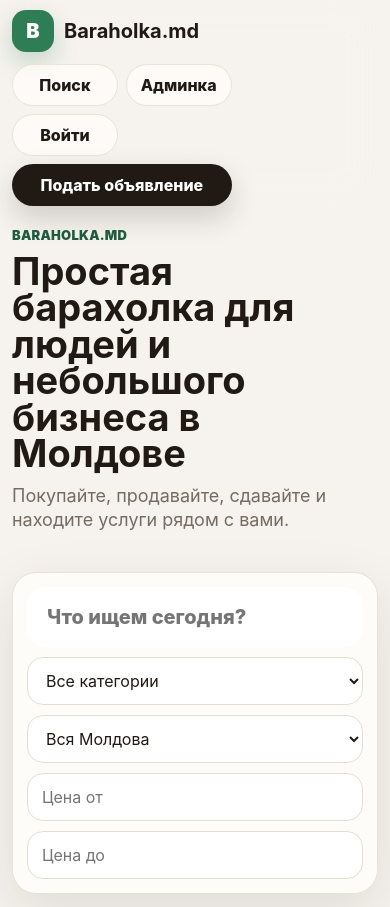
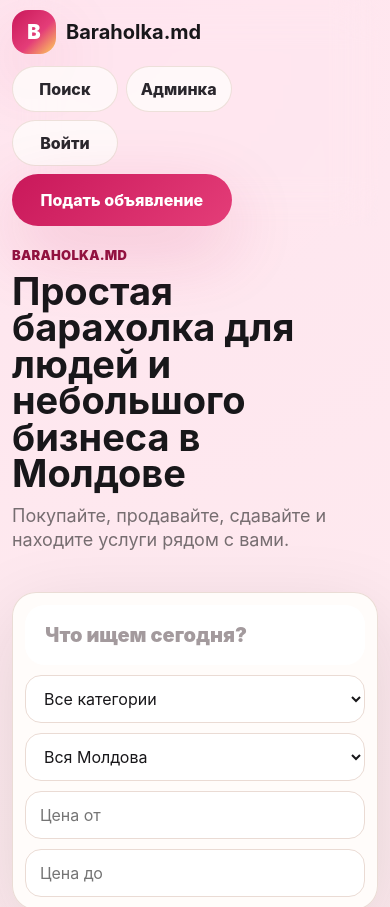
Before and after one commit to zavturandrei-glitch/baraholka-md, a Next.js app: page / in a window 390 px wide. Shown: the top 907 px of the page. Built offline with nearby package versions, Linux system fonts and the light colour scheme.

Commit message:
Update Baraholka.md brand colors

```diff
--- a/app/globals.css
+++ b/app/globals.css
@@ -1,90 +1,108 @@
 :root {
-  --bg: #f6f3ee;
-  --surface: #fffdfa;
-  --surface-soft: #f0eadf;
-  --ink: #211a14;
-  --muted: #756b60;
-  --line: #e5ddd1;
-  --brand: #2f7d54;
-  --brand-dark: #1f5d3d;
-  --accent: #f4c76b;
+  --bg: #fbf4ee;
+  --surface: #fffdfb;
+  --surface-soft: #f6eadf;
+  --surface-pink: #fff1f5;
+  --ink: #18171a;
+  --graphite: #2a272d;
+  --muted: #766d70;
+  --line: #eadbd4;
+  --brand: #c9185a;
+  --brand-2: #e43d78;
+  --brand-dark: #8f123f;
+  --accent: #ffd45a;
+  --accent-soft: #fff4c7;
   --danger: #b42318;
   --radius: 24px;
-  --shadow: 0 18px 55px rgba(33, 26, 20, .10);
+  --shadow: 0 20px 60px rgba(24, 23, 26, .10);
+  --shadow-strong: 0 24px 70px rgba(201, 24, 90, .18);
 }
 * { box-sizing: border-box; }
 html { scroll-behavior: smooth; }
-body { margin: 0; background: var(--bg); color: var(--ink); font-family: Inter, Arial, Helvetica, sans-serif; }
+body { margin: 0; background: radial-gradient(circle at 18% 0%, #ffe5ef 0, transparent 32%), radial-gradient(circle at 86% 8%, #fff2bd 0, transparent 26%), var(--bg); color: var(--ink); font-family: Inter, Arial, Helvetica, sans-serif; }
 a { color: inherit; text-decoration: none; }
 button, input, select, textarea { font: inherit; }
-button { cursor: pointer; }
+button { cursor: pointer; transition: transform .16s ease, box-shadow .16s ease, border-color .16s ease, background .16s ease; }
+button:hover, .nav-link:hover, .card-actions a:hover, .post-link:hover, .primary-btn:hover { transform: translateY(-1px); }
 img { max-width: 100%; display: block; }
 .topbar { position: sticky; top: 0; z-index: 20; width: min(1240px, calc(100% - 24px)); min-height: 72px; margin: 0 auto; display: flex; align-items: center; justify-content: space-between; gap: 14px; backdrop-filter: blur(20px); }
-.brand { display: inline-flex; align-items: center; gap: 10px; font-size: 20px; font-weight: 900; }
-.brand span { width: 42px; height: 42px; display: grid; place-items: center; border-radius: 14px; background: var(--brand); color: #fff; box-shadow: 0 10px 24px rgba(47,125,84,.25); }
+.brand { display: inline-flex; align-items: center; gap: 10px; font-size: 20px; font-weight: 950; }
+.brand span { width: 44px; height: 44px; display: grid; place-items: center; border-radius: 16px; background: linear-gradient(135deg, var(--brand), var(--brand-2) 58%, var(--accent)); color: #fff; box-shadow: var(--shadow-strong); }
 .top-actions { display: flex; align-items: center; gap: 8px; }
-.nav-link, .post-link { min-height: 42px; display: inline-flex; align-items: center; justify-content: center; border-radius: 999px; padding: 0 14px; font-weight: 800; }
-.nav-link { background: rgba(255,253,250,.75); border: 1px solid rgba(229,221,209,.8); }
-.post-link, .primary-btn { border: 0; background: var(--ink); color: #fff; box-shadow: 0 12px 28px rgba(33,26,20,.18); }
+.nav-link, .post-link { min-height: 42px; display: inline-flex; align-items: center; justify-content: center; border-radius: 999px; padding: 0 14px; font-weight: 850; }
+.nav-link { background: rgba(255,253,251,.78); border: 1px solid rgba(234,219,212,.86); color: var(--graphite); }
+.nav-link:hover { border-color: rgba(201, 24, 90, .28); background: #fff; box-shadow: 0 10px 24px rgba(24,23,26,.06); }
+.post-link, .primary-btn { border: 0; background: linear-gradient(135deg, var(--brand), var(--brand-2)); color: #fff; box-shadow: var(--shadow-strong); }
+.post-link:hover, .primary-btn:hover { box-shadow: 0 24px 64px rgba(201, 24, 90, .24); }
 main, .page-narrow { width: min(1240px, calc(100% - 24px)); margin: 0 auto; }
 .hero-shell { min-height: 430px; display: grid; grid-template-columns: 1fr; gap: 22px; align-items: end; padding: 34px 0 26px; }
 .hero-copy { max-width: 760px; }
-.eyebrow { display: inline-flex; margin-bottom: 10px; color: var(--brand-dark); font-size: 13px; font-weight: 900; letter-spacing: .02em; text-transform: uppercase; }
+.eyebrow { display: inline-flex; margin-bottom: 10px; color: var(--brand-dark); font-size: 13px; font-weight: 950; letter-spacing: .02em; text-transform: uppercase; }
 h1, h2, h3, p { margin-top: 0; }
 .hero-copy h1 { margin-bottom: 12px; font-size: clamp(38px, 8vw, 78px); line-height: .96; letter-spacing: 0; }
 .hero-copy p { max-width: 560px; color: var(--muted); font-size: clamp(18px, 3vw, 23px); line-height: 1.35; }
-.search-card { padding: 14px; border-radius: 30px; background: rgba(255,253,250,.9); border: 1px solid rgba(229,221,209,.9); box-shadow: var(--shadow); }
-.search-main { width: 100%; min-height: 66px; border: 0; border-radius: 20px; background: #fff; color: var(--ink); padding: 0 20px; font-size: clamp(20px, 4vw, 30px); font-weight: 850; outline: none; }
+.search-card { padding: 14px; border-radius: 30px; background: rgba(255,253,251,.92); border: 1px solid rgba(234,219,212,.96); box-shadow: 0 24px 80px rgba(24,23,26,.12); }
+.search-card:focus-within { border-color: rgba(201,24,90,.35); box-shadow: 0 26px 84px rgba(201,24,90,.16); }
+.search-main { width: 100%; min-height: 66px; border: 0; border-radius: 20px; background: #fff; color: var(--ink); padding: 0 20px; font-size: clamp(20px, 4vw, 30px); font-weight: 900; outline: none; }
+.search-main::placeholder { color: #a39a9d; }
 .search-filters { display: grid; grid-template-columns: repeat(4, 1fr); gap: 10px; margin-top: 10px; }
-input, select, textarea { width: 100%; min-height: 48px; border: 1px solid var(--line); border-radius: 16px; background: #fff; color: var(--ink); padding: 0 14px; outline: none; }
+input, select, textarea { width: 100%; min-height: 48px; border: 1px solid var(--line); border-radius: 16px; background: #fff; color: var(--ink); padding: 0 14px; outline: none; transition: border-color .16s ease, box-shadow .16s ease; }
+input:focus, select:focus, textarea:focus { border-color: rgba(201,24,90,.42); box-shadow: 0 0 0 4px rgba(201,24,90,.10); }
 textarea { min-height: 118px; padding: 14px; resize: vertical; }
 .section-block { margin: 22px 0; }
 .compact-section { margin-top: 8px; }
 .section-title { display: flex; align-items: end; justify-content: space-between; gap: 14px; margin-bottom: 16px; }
 .section-title h2 { margin: 0; font-size: clamp(25px, 4vw, 36px); }
-.section-title button, .list-tools button, .list-tools select { min-height: 42px; border: 1px solid var(--line); border-radius: 999px; background: #fff; padding: 0 14px; font-weight: 800; }
+.section-title button, .list-tools button, .list-tools select { min-height: 42px; border: 1px solid var(--line); border-radius: 999px; background: #fff; padding: 0 14px; font-weight: 850; color: var(--graphite); }
+.section-title button:hover, .list-tools button:hover { border-color: rgba(201,24,90,.32); background: var(--surface-pink); }
 .popular-grid { display: grid; grid-template-columns: repeat(4, 1fr); gap: 14px; }
-.popular-card { min-height: 156px; display: grid; align-content: space-between; border: 1px solid var(--line); border-radius: var(--radius); background: linear-gradient(145deg, #fffdf9, #f3eadc); padding: 18px; text-align: left; box-shadow: 0 12px 34px rgba(33,26,20,.07); transition: transform .18s ease, box-shadow .18s ease; }
-.popular-card:hover, .popular-card.active { transform: translateY(-2px); box-shadow: var(--shadow); border-color: rgba(47,125,84,.35); }
-.popular-card span { width: 54px; height: 54px; display: grid; place-items: center; border-radius: 18px; background: #fff; font-size: 28px; }
+.popular-card { min-height: 156px; display: grid; align-content: space-between; border: 1px solid rgba(234,219,212,.95); border-radius: var(--radius); background: linear-gradient(145deg, #fffdfb, #fff2f6 54%, #fff7d7); padding: 18px; text-align: left; box-shadow: 0 14px 38px rgba(24,23,26,.07); transition: transform .18s ease, box-shadow .18s ease, border-color .18s ease; }
+.popular-card:hover, .popular-card.active { transform: translateY(-3px); box-shadow: var(--shadow-strong); border-color: rgba(201,24,90,.30); }
+.popular-card span { width: 54px; height: 54px; display: grid; place-items: center; border-radius: 18px; background: #fff; font-size: 28px; box-shadow: 0 10px 24px rgba(24,23,26,.07); }
 .popular-card strong { font-size: 18px; }
 .popular-card small { color: var(--muted); }
 .category-chips { display: flex; gap: 10px; overflow-x: auto; padding-bottom: 4px; }
-.category-chips button { flex: 0 0 auto; min-height: 44px; border: 1px solid var(--line); border-radius: 999px; background: #fff; padding: 0 14px; font-weight: 800; }
-.category-chips button.active { background: var(--ink); color: #fff; border-color: var(--ink); }
+.category-chips button { flex: 0 0 auto; min-height: 44px; border: 1px solid var(--line); border-radius: 999px; background: #fff; padding: 0 14px; font-weight: 850; color: var(--graphite); }
+.category-chips button:hover { border-color: rgba(201,24,90,.28); background: var(--surface-pink); }
+.category-chips button.active { background: var(--ink); color: #fff; border-color: var(--ink); box-shadow: 0 12px 30px rgba(24,23,26,.15); }
 .listings-title { align-items: center; }
 .list-tools { display: flex; align-items: center; gap: 8px; }
-.list-tools span { min-width: 42px; min-height: 42px; display: grid; place-items: center; border-radius: 999px; background: var(--surface-soft); font-weight: 900; }
+.list-tools span { min-width: 42px; min-height: 42px; display: grid; place-items: center; border-radius: 999px; background: var(--accent-soft); font-weight: 950; color: var(--graphite); }
 .listing-grid { display: grid; grid-template-columns: repeat(4, 1fr); gap: 18px; }
-.listing-card { overflow: hidden; border-radius: 26px; background: var(--surface); box-shadow: var(--shadow); border: 1px solid rgba(229,221,209,.75); }
+.listing-card { overflow: hidden; border-radius: 28px; background: var(--surface); box-shadow: 0 18px 56px rgba(24,23,26,.10); border: 1px solid rgba(234,219,212,.84); transition: transform .18s ease, box-shadow .18s ease, border-color .18s ease; }
+.listing-card:hover { transform: translateY(-3px); box-shadow: 0 28px 80px rgba(24,23,26,.14); border-color: rgba(201,24,90,.20); }
 .media-wrap { position: relative; aspect-ratio: 4 / 3; overflow: hidden; background: var(--surface-soft); }
-.media-wrap img { width: 100%; height: 100%; object-fit: cover; }
-.favorite-btn { position: absolute; top: 12px; right: 12px; width: 42px; height: 42px; border: 0; border-radius: 999px; background: rgba(255,255,255,.92); font-size: 24px; }
-.category-badge { display: inline-flex; align-items: center; gap: 6px; min-height: 30px; border-radius: 999px; background: rgba(255,253,250,.94); padding: 0 10px; font-size: 12px; font-weight: 900; }
+.media-wrap img { width: 100%; height: 100%; object-fit: cover; transition: transform .35s ease; }
+.listing-card:hover .media-wrap img { transform: scale(1.035); }
+.favorite-btn { position: absolute; top: 12px; right: 12px; width: 42px; height: 42px; border: 0; border-radius: 999px; background: rgba(255,255,255,.94); color: var(--brand); font-size: 24px; box-shadow: 0 10px 24px rgba(24,23,26,.12); }
+.favorite-btn:hover { background: var(--surface-pink); }
+.category-badge { display: inline-flex; align-items: center; gap: 6px; min-height: 30px; border-radius: 999px; background: rgba(255,253,251,.94); padding: 0 10px; font-size: 12px; font-weight: 950; color: var(--graphite); }
 .media-wrap .category-badge { position: absolute; left: 12px; bottom: 12px; }
 .card-body { padding: 15px; }
 .price-row, .meta-row, .card-actions { display: flex; align-items: center; justify-content: space-between; gap: 10px; }
-.price-row strong { font-size: 22px; }
+.price-row strong { font-size: 22px; color: var(--ink); }
 .price-row span, .meta-row { color: var(--muted); font-size: 13px; }
 .card-body h3 { min-height: 44px; margin: 10px 0 8px; font-size: 17px; line-height: 1.28; }
 .card-body p { min-height: 42px; display: -webkit-box; margin-bottom: 12px; color: var(--muted); font-size: 14px; line-height: 1.45; -webkit-line-clamp: 2; -webkit-box-orient: vertical; overflow: hidden; }
-.status { display: inline-flex; align-items: center; min-height: 28px; border-radius: 999px; padding: 0 10px; font-size: 12px; font-weight: 900; }
-.status-active { background: #dff4e6; color: #15613b; }
-.status-moderation { background: #fff0cf; color: #805200; }
+.status { display: inline-flex; align-items: center; min-height: 28px; border-radius: 999px; padding: 0 10px; font-size: 12px; font-weight: 950; }
+.status-active { background: #fce3ec; color: var(--brand-dark); }
+.status-moderation { background: var(--accent-soft); color: #7c5200; }
 .status-rejected { background: #ffe0dd; color: var(--danger); }
 .card-actions { margin-top: 12px; }
-.card-actions button, .card-actions a { flex: 1; min-height: 44px; display: inline-flex; align-items: center; justify-content: center; border: 1px solid var(--line); border-radius: 14px; background: #fff; font-weight: 900; }
+.card-actions button, .card-actions a { flex: 1; min-height: 44px; display: inline-flex; align-items: center; justify-content: center; border: 1px solid var(--line); border-radius: 14px; background: #fff; font-weight: 900; color: var(--graphite); }
+.card-actions button:hover { border-color: rgba(201,24,90,.34); background: var(--surface-pink); }
 .card-actions a { background: var(--ink); color: #fff; border-color: var(--ink); }
-.form-block { padding: 20px; border-radius: 28px; background: var(--surface); box-shadow: var(--shadow); }
+.card-actions a:hover { background: var(--graphite); }
+.form-block { padding: 20px; border-radius: 28px; background: var(--surface); box-shadow: var(--shadow); border: 1px solid rgba(234,219,212,.84); }
 .post-form { display: grid; gap: 12px; }
 .form-row { display: grid; grid-template-columns: 1fr 1fr; gap: 12px; }
 label { display: grid; gap: 7px; color: var(--muted); font-size: 14px; font-weight: 850; }
-.primary-btn { min-height: 52px; display: inline-flex; align-items: center; justify-content: center; border-radius: 16px; padding: 0 18px; font-weight: 900; }
+.primary-btn { min-height: 52px; display: inline-flex; align-items: center; justify-content: center; border-radius: 16px; padding: 0 18px; font-weight: 950; }
 .empty { padding: 36px; border-radius: var(--radius); background: var(--surface); box-shadow: var(--shadow); text-align: center; }
 .page-narrow { padding: 24px 0 44px; }
-.back-link { display: inline-flex; margin-bottom: 16px; font-weight: 900; color: var(--brand-dark); }
+.back-link { display: inline-flex; margin-bottom: 16px; font-weight: 950; color: var(--brand-dark); }
 .product-page { display: grid; grid-template-columns: minmax(0, 1.35fr) minmax(340px, .65fr); gap: 20px; }
-.gallery-card, .product-side, .description-card, .seller-card, .related-card, .admin-head, .admin-row, .login-card { border-radius: 28px; background: var(--surface); border: 1px solid var(--line); box-shadow: var(--shadow); }
+.gallery-card, .product-side, .description-card, .seller-card, .related-card, .admin-head, .admin-row, .login-card { border-radius: 28px; background: var(--surface); border: 1px solid rgba(234,219,212,.84); box-shadow: var(--shadow); }
 .gallery-card { overflow: hidden; }
 .gallery-card > img { width: 100%; aspect-ratio: 4 / 3; object-fit: cover; }
 .gallery-strip { display: grid; grid-template-columns: repeat(3, 1fr); gap: 8px; padding: 10px; }
@@ -93,18 +111,19 @@
 .product-side h1 { margin: 14px 0 12px; font-size: clamp(30px, 5vw, 48px); line-height: 1; }
 .product-price { margin-bottom: 18px; font-size: 36px; font-weight: 950; color: var(--brand-dark); }
 .meta-grid { display: grid; grid-template-columns: 1fr 1fr; gap: 10px; margin-bottom: 14px; }
-.meta-grid div { border-radius: 18px; background: var(--surface-soft); padding: 12px; }
-.meta-grid span, .seller-card span { display: block; color: var(--muted); font-size: 12px; font-weight: 900; text-transform: uppercase; }
+.meta-grid div { border-radius: 18px; background: linear-gradient(145deg, var(--surface-pink), #fff9e4); padding: 12px; }
+.meta-grid span, .seller-card span { display: block; color: var(--muted); font-size: 12px; font-weight: 950; text-transform: uppercase; }
 .seller-card { padding: 16px; box-shadow: none; }
 .seller-card p { margin: 6px 0; color: var(--muted); }
 .description-card { grid-column: 1 / -1; }
 .description-card p { color: var(--muted); font-size: 18px; line-height: 1.6; }
 .related-grid { display: grid; grid-template-columns: repeat(3, 1fr); gap: 14px; }
-.related-card { overflow: hidden; }
+.related-card { overflow: hidden; transition: transform .16s ease, box-shadow .16s ease; }
+.related-card:hover { transform: translateY(-2px); box-shadow: var(--shadow-strong); }
 .related-card img { width: 100%; aspect-ratio: 4 / 3; object-fit: cover; }
 .related-card strong, .related-card span { display: block; padding: 0 12px; }
 .related-card strong { padding-top: 12px; }
-.related-card span { padding-bottom: 12px; color: var(--brand-dark); font-weight: 900; }
+.related-card span { padding-bottom: 12px; color: var(--brand-dark); font-weight: 950; }
 .admin-head { display: flex; justify-content: space-between; gap: 18px; padding: 22px; }
 .admin-head p { color: var(--muted); max-width: 650px; }
 .admin-list { display: grid; gap: 12px; margin-top: 18px; }
@@ -113,10 +132,11 @@
 .admin-row h2 { margin: 0 0 6px; font-size: 18px; }
 .admin-row p { margin: 0 0 8px; color: var(--muted); }
 .admin-actions { display: flex; flex-wrap: wrap; gap: 8px; justify-content: flex-end; }
-.admin-actions button { min-height: 40px; border: 1px solid var(--line); border-radius: 999px; background: #fff; padding: 0 12px; font-weight: 900; }
+.admin-actions button { min-height: 40px; border: 1px solid var(--line); border-radius: 999px; background: #fff; padding: 0 12px; font-weight: 900; color: var(--graphite); }
+.admin-actions button:hover { border-color: rgba(201,24,90,.28); background: var(--surface-pink); }
 .danger-action { color: var(--danger) !important; background: #fff4f2 !important; }
 .login-card { max-width: 620px; margin: 56px auto; padding: 30px; text-align: center; }
 .login-card h1 { font-size: clamp(32px, 6vw, 54px); }
 .login-text { color: var(--muted); line-height: 1.55; }
 @media (max-width: 1080px) { .listing-grid { grid-template-columns: repeat(3, 1fr); } .popular-grid { grid-template-columns: repeat(3, 1fr); } .product-page { grid-template-columns: 1fr; } }
-@media (max-width: 760px) { .topbar { position: static; display: grid; gap: 12px; padding-top: 10px; } .top-actions { display: grid; grid-template-columns: repeat(2, 1fr); } .ghost-mobile { display: none; } .post-link { grid-column: 1 / -1; } .hero-shell { min-height: auto; padding-top: 18px; } .search-card { border-radius: 24px; } .search-main { min-height: 60px; } .search-filters, .popular-grid, .listing-grid, .form-row, .related-grid, .meta-grid { grid-template-columns: 1fr; } .popular-card { min-height: 130px; } .section-title, .listings-title, .admin-head { display: grid; align-items: start; } .list-tools { display: grid; grid-template-columns: 1fr; width: 100%; } .category-chips { margin-left: -12px; margin-right: -12px; padding-left: 12px; } .card-actions { display: grid; } .product-side h1 { font-size: 34px; } .description-card { grid-column: auto; } .admin-row { grid-template-columns: 92px 1fr; } .admin-actions { grid-column: 1 / -1; justify-content: stretch; } .admin-actions button { flex: 1; } }
+@media (max-width: 760px) { body { background: radial-gradient(circle at 25% 0%, #ffe5ef 0, transparent 30%), var(--bg); } .topbar { position: static; display: grid; gap: 12px; padding-top: 10px; } .top-actions { display: grid; grid-template-columns: repeat(2, 1fr); } .nav-link, .post-link { min-height: 46px; } .ghost-mobile { display: none; } .post-link { grid-column: 1 / -1; min-height: 52px; } .hero-shell { min-height: auto; padding-top: 18px; } .search-card { border-radius: 24px; padding: 12px; } .search-main { min-height: 60px; } .search-filters, .popular-grid, .listing-grid, .form-row, .related-grid, .meta-grid { grid-template-columns: 1fr; } .popular-card { min-height: 130px; } .section-title, .listings-title, .admin-head { display: grid; align-items: start; } .list-tools { display: grid; grid-template-columns: 1fr; width: 100%; } .category-chips { margin-left: -12px; margin-right: -12px; padding-left: 12px; } .card-actions { display: grid; } .product-side h1 { font-size: 34px; } .description-card { grid-column: auto; } .admin-row { grid-template-columns: 92px 1fr; } .admin-actions { grid-column: 1 / -1; justify-content: stretch; } .admin-actions button { flex: 1; } }
```
